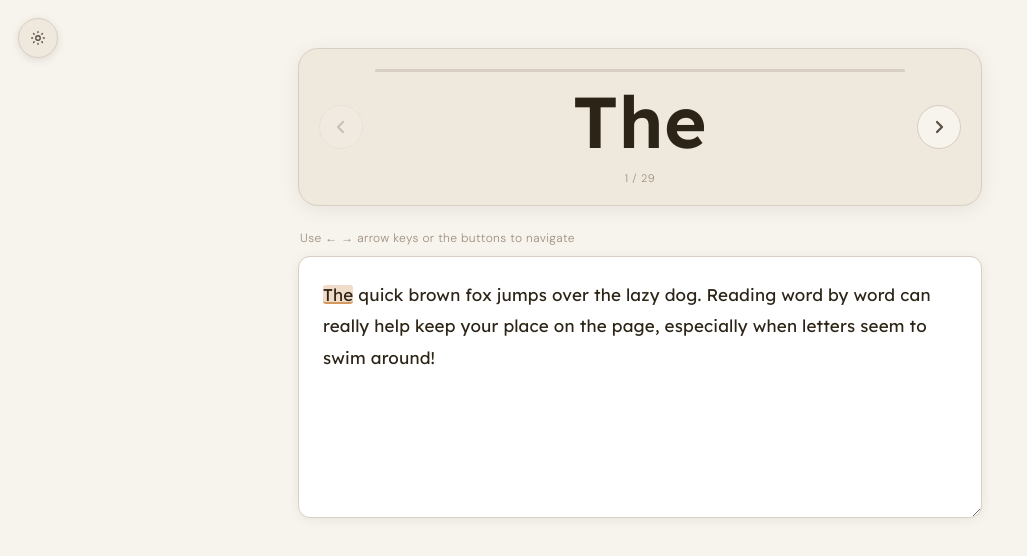
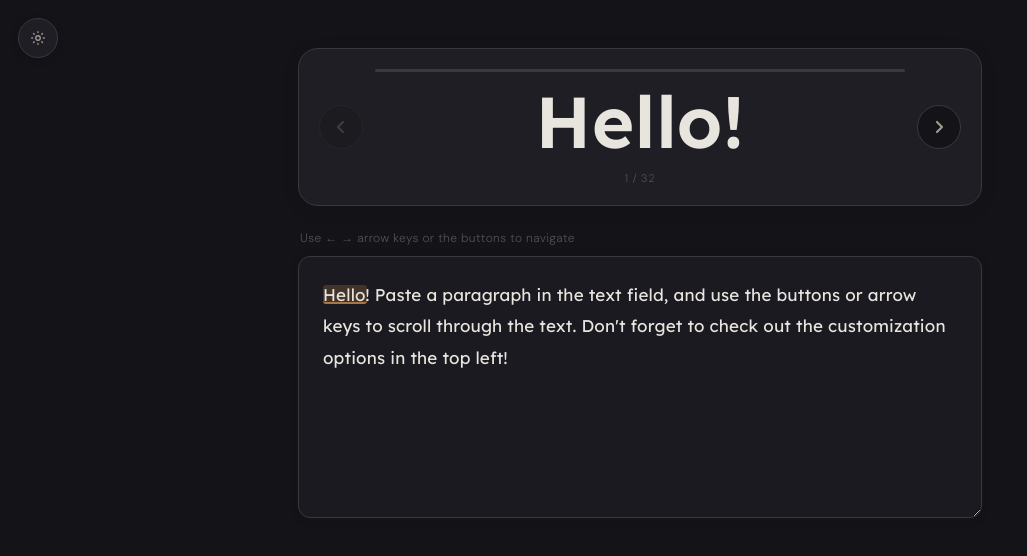
Before and after one commit to Dave-Turnbull/reading-assistant, a React (Vite) app: page / in a window 1280 px wide. Shown: the top 556 px of the page, without its empty margins (0-1027 px from the left). Built offline with nearby package versions, Linux system fonts and the light colour scheme.

Commit message:
re-added light theme

```diff
--- a/src/App.jsx
+++ b/src/App.jsx
@@ -29,24 +29,6 @@ const BODY_SIZES = [
 
 // ─── Colour themes ────────────────────────────────────────────────
 const THEMES = [
-  {
-    id: 'warm', label: 'Warm', swatch: '#efe8dd',
-    vars: {
-      '--bg':             '#f7f3ed',
-      '--surface':        '#efe8dd',
-      '--surface2':       '#e5ddd2',
-      '--border':         '#d9cec2',
-      '--ink':            '#2c2416',
-      '--ink-mid':        '#5a4f42',
-      '--ink-light':      '#9e8e7e',
-      '--accent':         '#c8823a',
-      '--accent-soft':    '#e8a85a',
-      '--accent-pale':    '#f5ddb8',
-      '--highlight':      'rgba(200,130,58,0.28)',
-      '--highlight-line': 'rgba(200,130,58,0.75)',
-      '--textarea-bg':    '#ffffff',
-    },
-  },
   {
     id: 'dark', label: 'Dark', swatch: '#1e1e24',
     vars: {
@@ -81,6 +63,42 @@ const THEMES = [
       '--highlight':      'rgba(212,146,74,0.2)',
       '--highlight-line': 'rgba(212,146,74,0.65)',
       '--textarea-bg':    '#000000',
+    },
+  },
+  {
+    id: 'light', label: 'Light', swatch: '#f0f0f0',
+    vars: {
+      '--bg':             '#f0f0f0',
+      '--surface':        '#e3e3e3',
+      '--surface2':       '#d8d8d8',
+      '--border':         '#c0c0c0',
+      '--ink':            '#0a0a0a',
+      '--ink-mid':        '#2a2a2a',
+      '--ink-light':      '#7a7a7a',
+      '--accent':         '#a05c10',
+      '--accent-soft':    '#c07830',
+      '--accent-pale':    '#eedcb8',
+      '--highlight':      'rgba(160,92,16,0.15)',
+      '--highlight-line': 'rgba(160,92,16,0.6)',
+      '--textarea-bg':    'rgba(0,0,0,0.07)',
+    },
+  },
+  {
+    id: 'warm', label: 'Warm', swatch: '#efe8dd',
+    vars: {
+      '--bg':             '#f7f3ed',
+      '--surface':        '#efe8dd',
+      '--surface2':       '#e5ddd2',
+      '--border':         '#d9cec2',
+      '--ink':            '#2c2416',
+      '--ink-mid':        '#5a4f42',
+      '--ink-light':      '#9e8e7e',
+      '--accent':         '#c8823a',
+      '--accent-soft':    '#e8a85a',
+      '--accent-pale':    '#f5ddb8',
+      '--highlight':      'rgba(200,130,58,0.28)',
+      '--highlight-line': 'rgba(200,130,58,0.75)',
+      '--textarea-bg':    '#ffffff',
     },
   },
   {
@@ -128,14 +146,14 @@ function findTokenOffset(text, tokenIndex) {
 
 // ─── App ─────────────────────────────────────────────────────────
 export default function App() {
-  const [text, setText]                 = useState("The quick brown fox jumps over the lazy dog. Reading word by word can really help keep your place on the page, especially when letters seem to swim around!")
+  const [text, setText]                 = useState("Hello! Paste a paragraph in the text field, and use the buttons or arrow keys to scroll through the text. Don't forget to check out the customization options in the top left!")
   const [currentIndex, setCurrentIndex] = useState(0)
   const [hidePunct, setHidePunct]       = useState(false)
   const [settingsOpen, setSettingsOpen] = useState(false)
   const [fontId, setFontId]             = useState('lexend')
   const [focusSizeIdx, setFocusSizeIdx] = useState(1)   // M
   const [bodySizeIdx, setBodySizeIdx]   = useState(1)   // M
-  const [themeId, setThemeId]           = useState('warm')
+  const [themeId, setThemeId]           = useState('dark')
 
   const textareaRef  = useRef(null)
   const settingsRef  = useRef(null)
```
